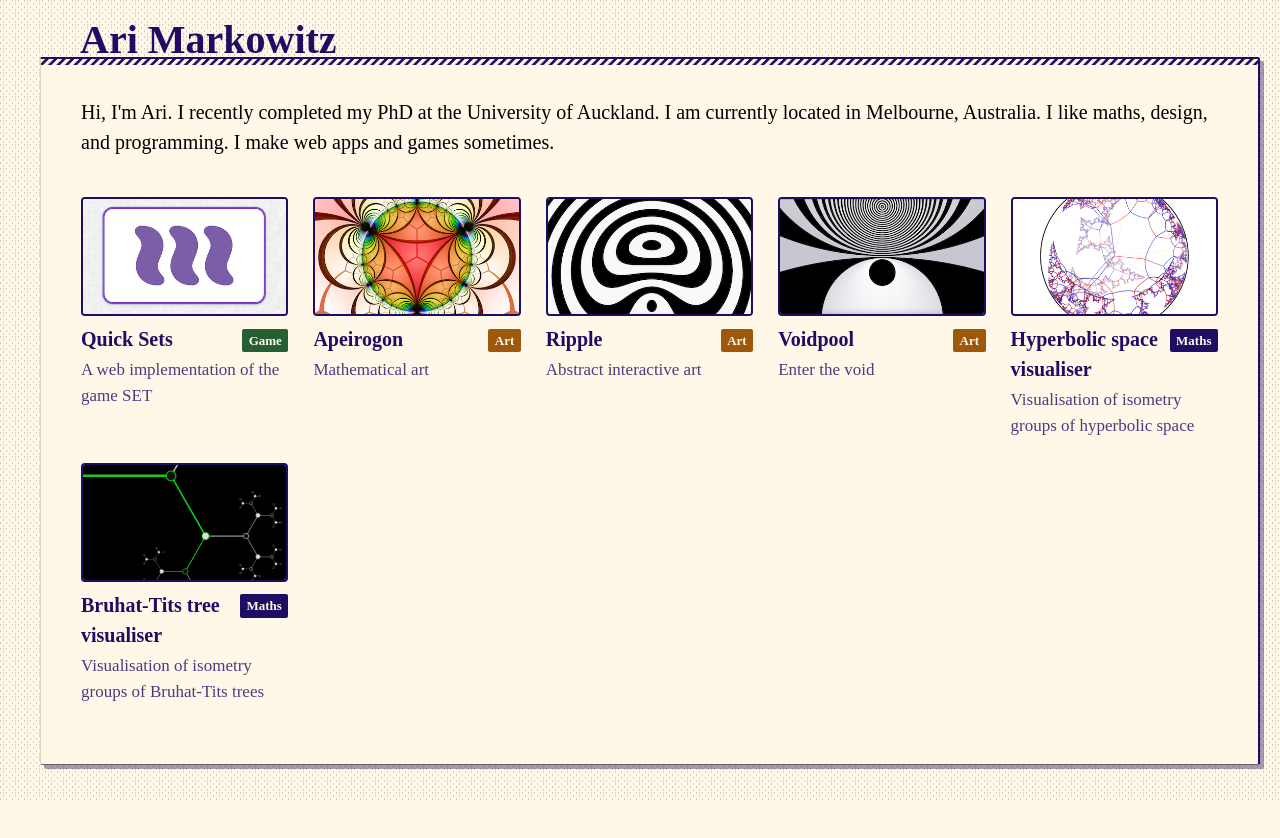
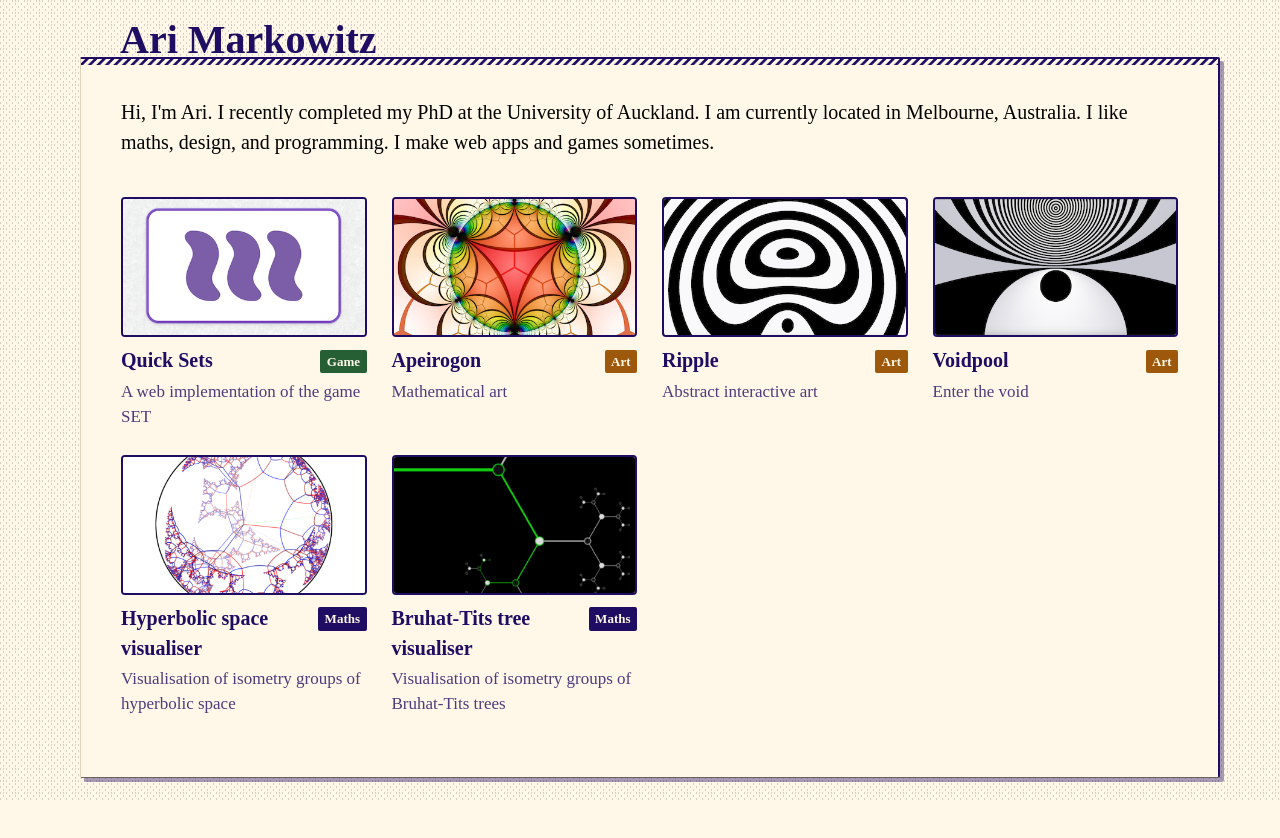
Before and after one commit to ariymarkowitz/ariymarkowitz.github.io, a SvelteKit app: page / in a window 1280 px wide. Built offline with nearby package versions, Linux system fonts and the light colour scheme; a web font is replaced by a local one.

Commit message:
Max width 1200px

```diff
--- a/src/routes/+layout.svelte
+++ b/src/routes/+layout.svelte
@@ -51,7 +51,8 @@
   }
 
   :global(body) {
-    margin: 0;
+    margin: 0 auto;
+    max-width: 1200px;
     min-height: 100vh;
     display: flex;
     flex-direction: column;
```
